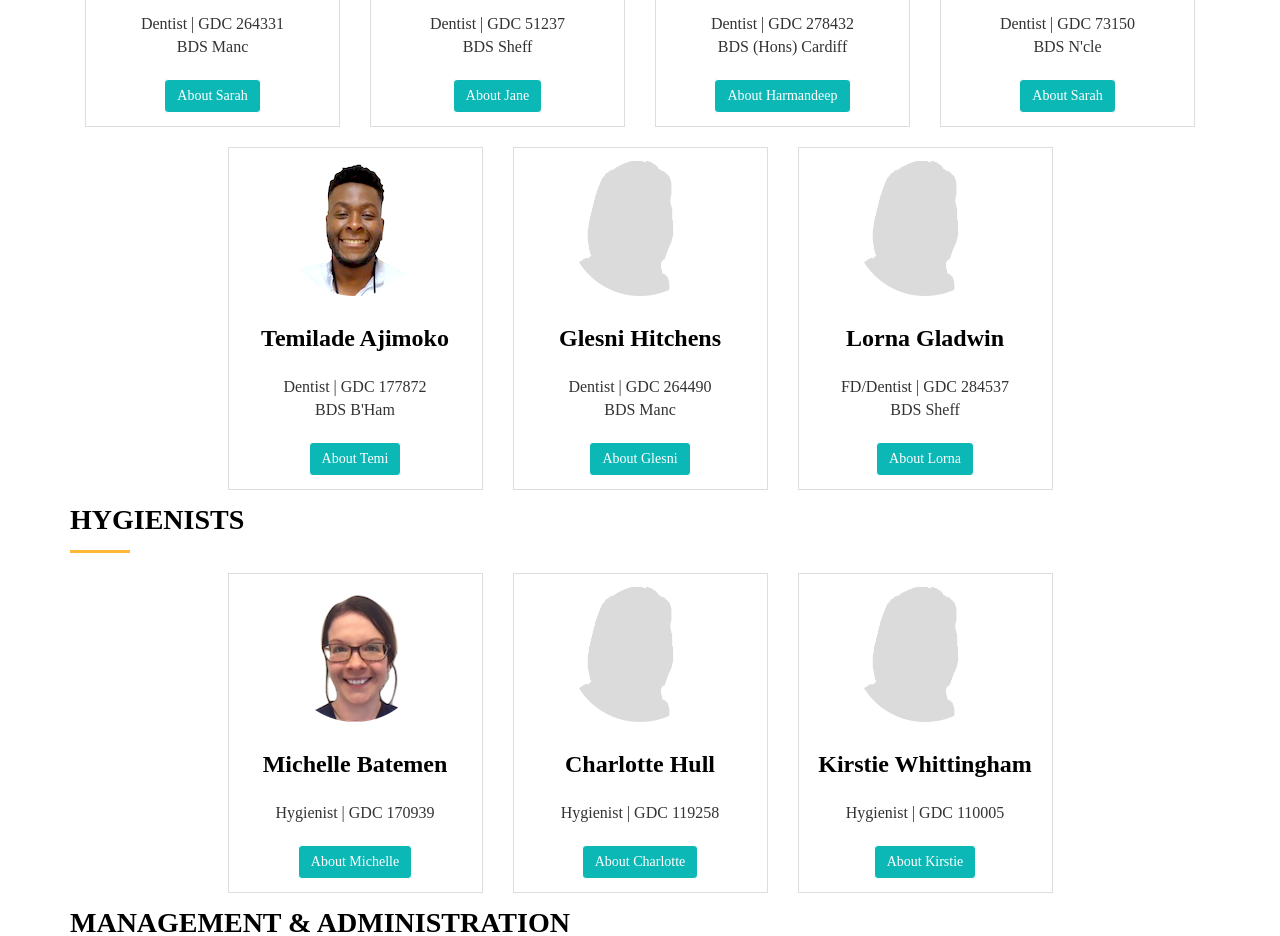
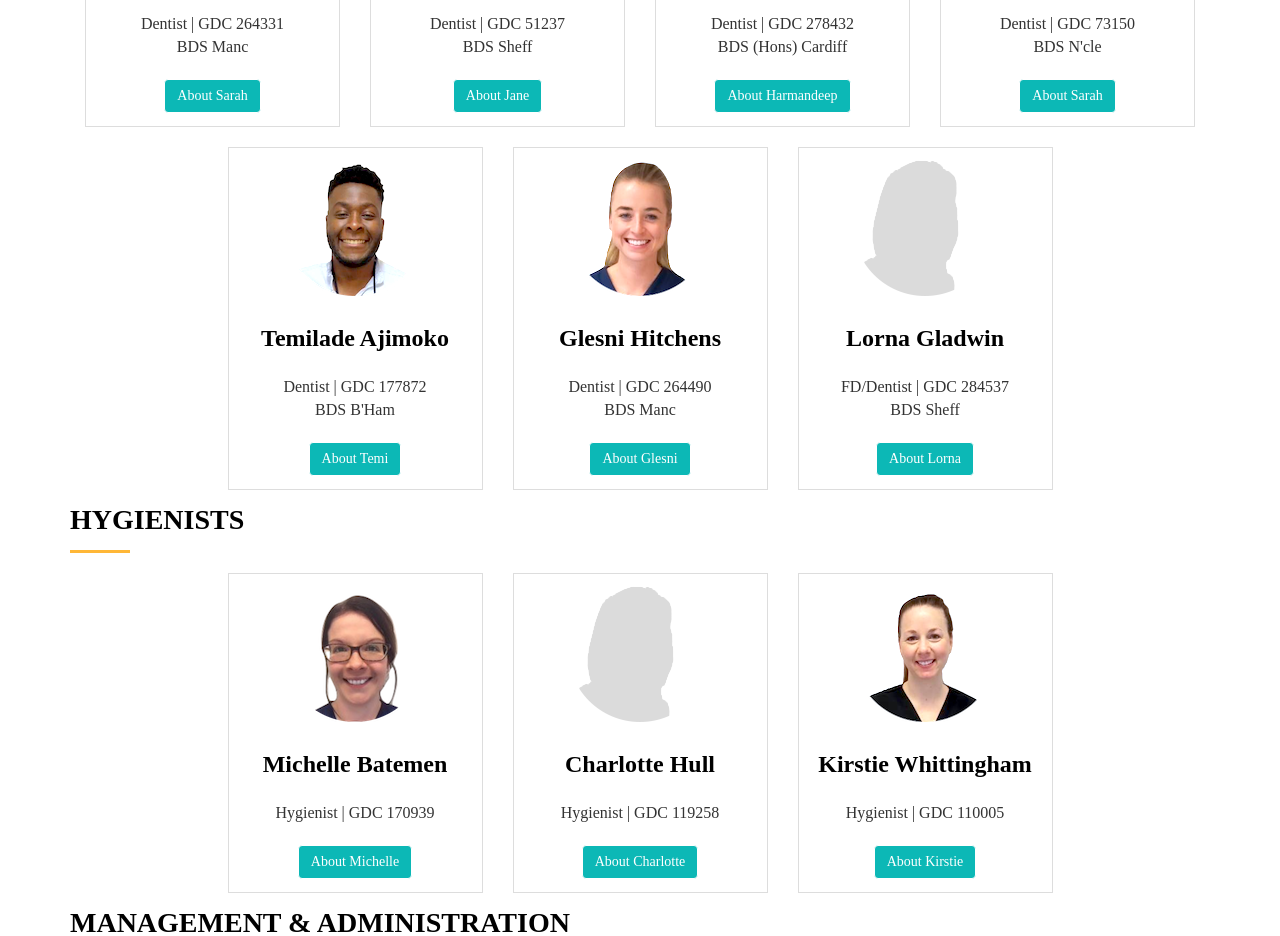
Before and after one commit to danielleos/sldc, a plain HTML site: page index.html in a window 1280 px wide. Shown: the part 2788-3724 px from the top of the page. Drawn offline with Linux system fonts and the light colour scheme; a web font is replaced by a local one.

Commit message:
Add photos for Ausia, Glesni and Kirstie (#20)

```diff
--- a/index.html
+++ b/index.html
@@ -530,7 +530,7 @@
           </div>
           <div class="col-md-3 col-sm-3 col-xs-6">
             <div class="thumbnail">
-              <img src="img/blank.png" alt="Glesni Hitchens" class="team-img">
+              <img src="img/glesni.png" alt="Glesni Hitchens" class="team-img">
               <div class="caption">
                 <h3>Glesni Hitchens</h3>
                 <p>Dentist | GDC 264490<br>BDS Manc</p>
@@ -548,7 +548,7 @@
                         <h4 class="modal-title" id="modal-title">About Glesni Hitchens</h4>
                       </div>
                       <div class="modal-body about-glesni-modal">
-                        <img src="img/blank.png" alt="Glesni Hitchens" class="modal-img">
+                        <img src="img/glesni.png" alt="Glesni Hitchens" class="modal-img">
                         <p>Glesni qualified as a Dentist at the University of Manchester, gaining undergraduate awards in Restorative Dentistry and Oral Surgery.</p>
                         <p>Following graduation, she spent time working at Alder Hey Children's hospital and various trauma/oncology units within the North West to gather experience across a number of dental specialities, gaining a particular interest in Oral Surgery and Paediatric dentistry. During this time, she qualified as a member of the Royal College of Surgeons and presented at national and international conferences.</p>
                         <p>Outside of work, Glesni enjoys walking her new puppy, following her home nation Wales in the rugby and spending time with family and friends.</p>
@@ -670,7 +670,7 @@
           </div>
           <div class="col-md-3 col-sm-3 col-xs-6">
             <div class="thumbnail">
-              <img src="img/blank.png" alt="Kirstie Whittingham" class="team-img">
+              <img src="img/kirstie.png" alt="Kirstie Whittingham" class="team-img">
               <div class="caption">
                 <h3>Kirstie Whittingham</h3>
                 <p>Hygienist | GDC 110005</p>
@@ -688,7 +688,7 @@
                         <h4 class="modal-title" id="modal-title">About Kirstie Whittingham</h4>
                       </div>
                       <div class="modal-body about-kirstie-modal">
-                        <img src="img/blank.png" alt="Kirstie Whittingham" class="modal-img">
+                        <img src="img/kirstie.png" alt="Kirstie Whittingham" class="modal-img">
                         <p>Profile coming soon.</p>
                       </div>
                       <div class="modal-footer treatment-modal">
@@ -980,7 +980,7 @@
           </div>
           <div class="col-md-3 col-sm-3 col-xs-6">
             <div class="thumbnail">
-              <img src="img/blank.png" alt="Ausia Hussain" class="team-img">
+              <img src="img/ausia.png" alt="Ausia Hussain" class="team-img">
               <div class="caption">
                 <h3>Ausia Hussain</h3>
                 <p>Nurse | GDC 286389</p>
@@ -997,7 +997,7 @@
                         <h4 class="modal-title" id="modal-title">About Ausia Hussain</h4>
                       </div>
                       <div class="modal-body about-ausia-modal">
-                        <img src="img/blank.png" alt="Ausia Hussain" class="modal-img">
+                        <img src="img/ausia.png" alt="Ausia Hussain" class="modal-img">
                         <p>Profile coming soon.</p>
                       </div>
                       <div class="modal-footer treatment-modal">
```
Also changed, not shown: img/ausia.png (added), img/glesni.png (added), img/kirstie.png (added).
